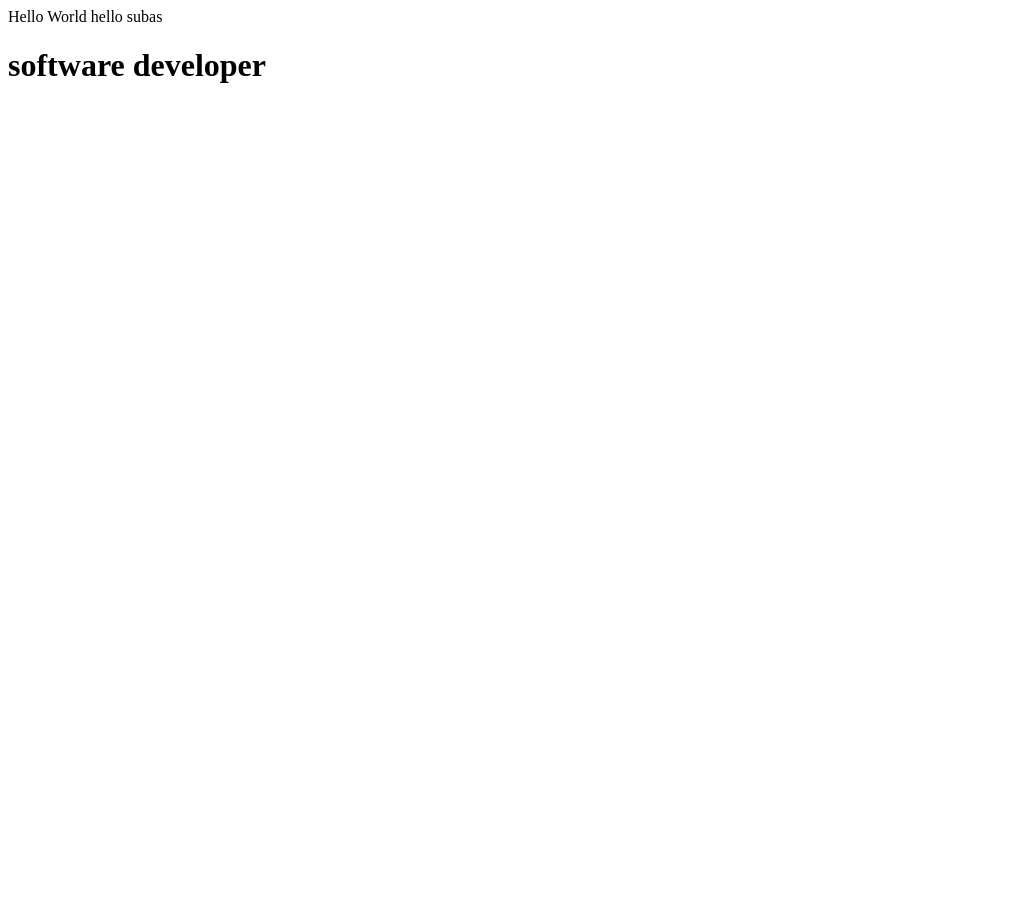
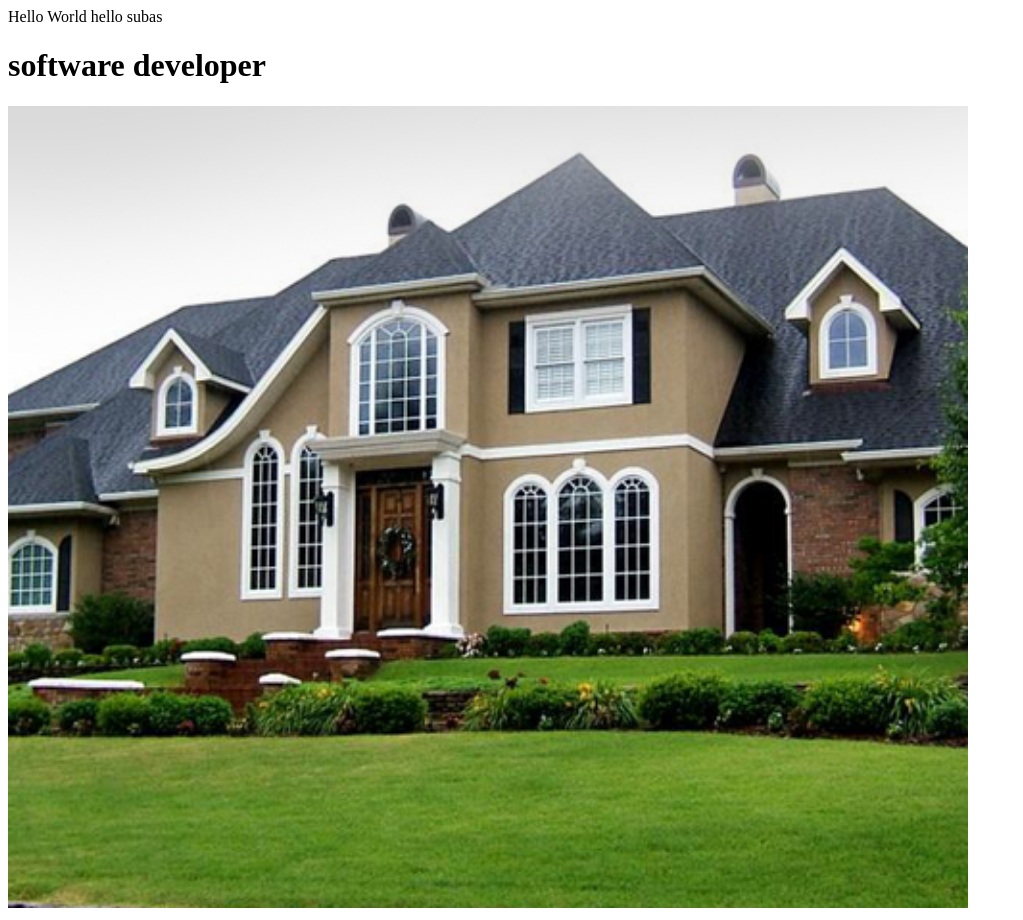
Before and after one commit to subaskumar/testGit, a plain HTML site: page index.html in a window 1280 px wide. Shown: the whole page, without its empty margins (0-1023 px from the left). Before the commit the page ends 800 px from the top, so only its background shows below. Drawn offline with Linux system fonts and the light colour scheme.

Commit message:
Added image to Hello World

```diff
--- a/index.html
+++ b/index.html
@@ -11,6 +11,8 @@
         Hello World
         <span>hello subas</span>
         <h1>software developer</h1>
+        <div><img src="bn2.jpg" alt="Hello World from Space"
+            style="width:100%;max-width:960px"></div>
     </div>
 </body>
 </html>
```
Also changed, not shown: bn2.jpg (added).
